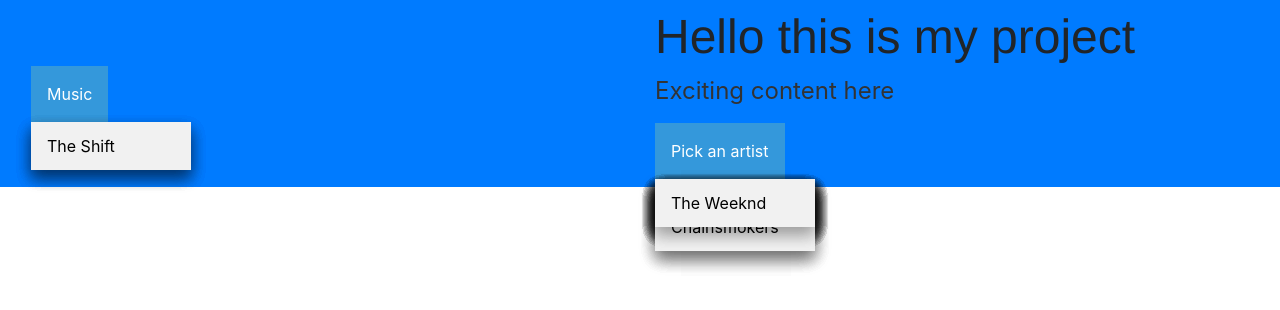
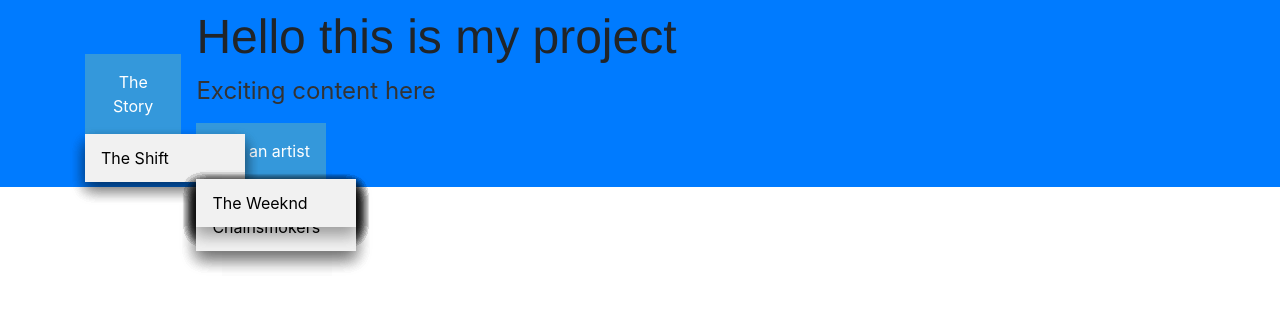
Before and after one commit to ah-dali/ah-dali.github.io, a Jekyll site: the page built from index.html, in a window 1280 px wide. Shown: the top 310 px of the page. Built offline with Jekyll 4.4.1, drawn with Linux system fonts in a browser that asks for light colours; nearby versions of some CDN libraries; library files that are not in the unit come from our copies.

Commit message:
Update default.html

```diff
--- a/_layouts/default.html
+++ b/_layouts/default.html
@@ -17,8 +17,11 @@
                     			<a class="navbar-brand" href=#myPage>DALI ABOUL HOUSN</a>
 					 <span class="navbar-toggler-icon"></span>
                			 </button>
-				<button onclick="dropTop()" class="dropbtn">Music</button>
-				<div id="firstDrop" class="dropdown-content">
+				<div class="dropdown">
+				<button class="dropbtn">The Story
+					<i class="fa fa-caret-down"></i>
+				</button>
+				<div class="dropdown-content">
         		        	<a href="/">Intro</a>
 	        	        	<a href="/sad">Music Today</a>
         				<a href="/happy">Decades Before</a>
```
